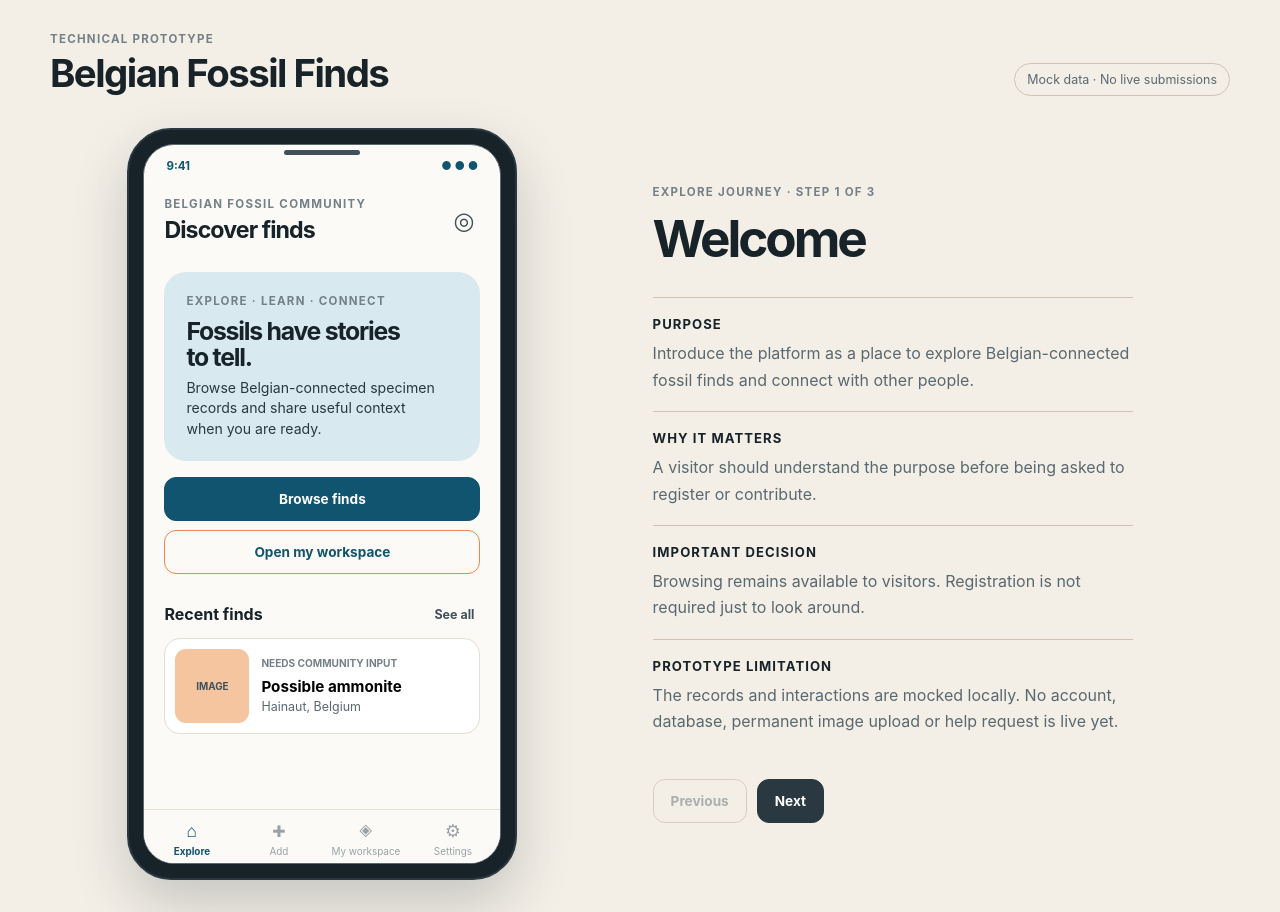
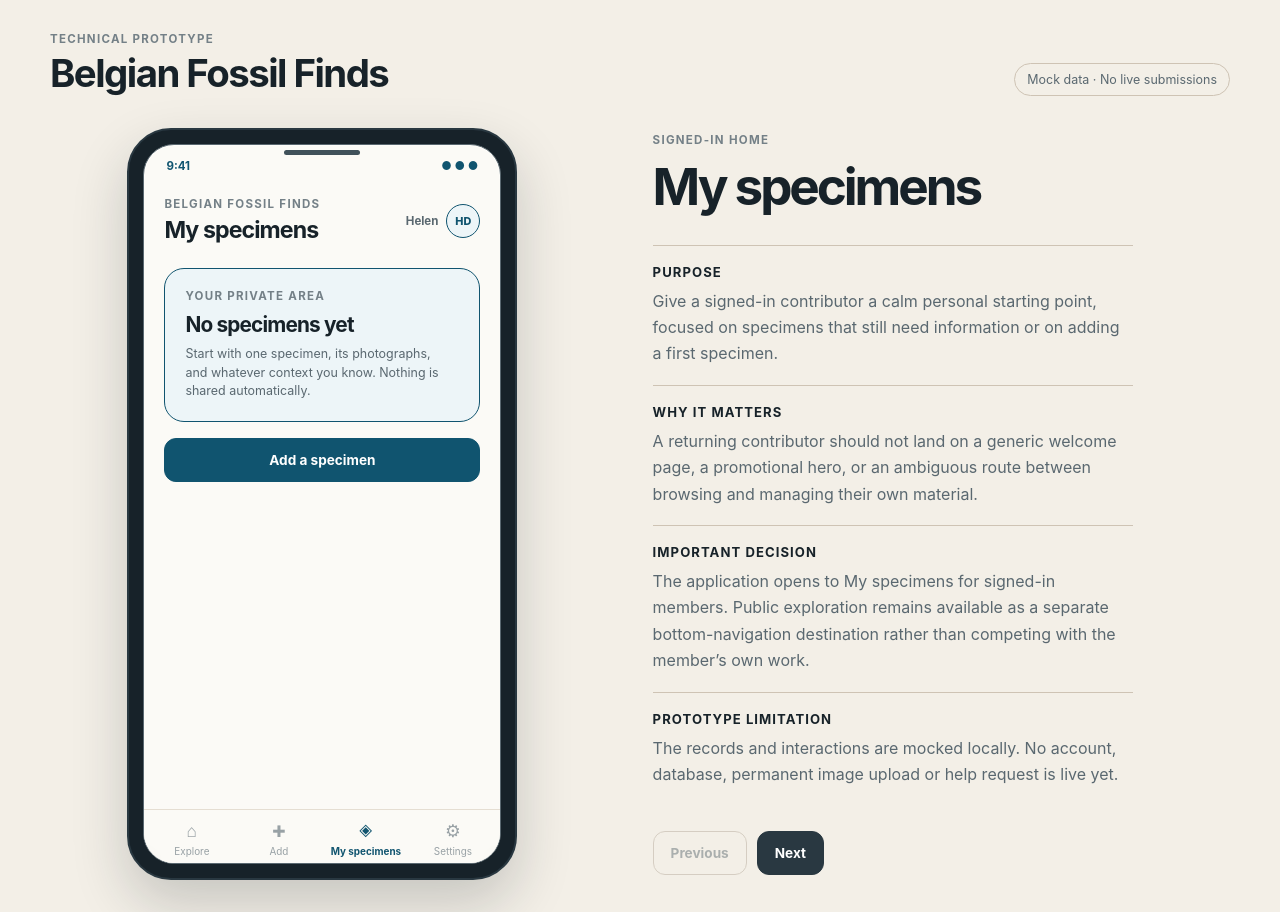
Before and after one commit to HelEvX/belgian-finds-prototype, a React (Vite) app: page / in a window 1280 px wide. Built offline with nearby package versions, Linux system fonts and the light colour scheme.

Commit message:
refactor: make my specimens the signed-in home

```diff
--- a/src/App.tsx
+++ b/src/App.tsx
@@ -9,7 +9,7 @@ import { FindDetailScreen } from "./features/explore/FindDetailScreen";
 import { WelcomeScreen } from "./features/explore/WelcomeScreen";
 // features/workspace
 import { SpecimenQueueScreen } from "./features/workspace/SpecimenQueueScreen";
-import { WorkspaceScreen } from "./features/workspace/WorkspaceScreen";
+
 import { SettingsScreen } from "./features/workspace/SettingsScreen";
 // features/record-find
 import { AddMethodScreen } from "./features/record-find/AddMethodScreen";
@@ -118,9 +118,9 @@ function App() {
 
   const [isBulkImportOpen, setIsBulkImportOpen] = useState(false);
 
-  const [addReturnStep, setAddReturnStep] = useState<0 | 11>(0);
+  const [addReturnStep, setAddReturnStep] = useState<0>(0);
 
-  const [onboardingReturnStep, setOnboardingReturnStep] = useState<0 | 11 | 14>(0);
+  const [onboardingReturnStep, setOnboardingReturnStep] = useState<0 | 14>(0);
 
   const [hasSeenContributionOnboarding, setHasSeenContributionOnboarding] = useState(() =>
     readStoredBoolean("belgian-finds.has-seen-contribution-onboarding", false),
@@ -134,7 +134,7 @@ function App() {
     readStoredBoolean("belgian-finds.show-image-guidance", true),
   );
 
-  const [settingsReturnStep, setSettingsReturnStep] = useState<PrototypeStep>(11);
+  const [settingsReturnStep, setSettingsReturnStep] = useState<PrototypeStep>(0);
 
   const findPhotosRef = useRef<LocalFindPhoto[]>([]);
   const specimenDraftsRef = useRef<SpecimenDraft[]>([]);
@@ -393,7 +393,7 @@ function App() {
         return;
 
       case 12:
-        setStep(11);
+        setStep(0);
         return;
 
       case 13:
@@ -469,12 +469,12 @@ function App() {
         return;
 
       case 11:
-        setAddReturnStep(11);
+        setAddReturnStep(0);
         setStep(3);
         return;
 
       case 12:
-        setStep(11);
+        setStep(0);
         return;
 
       case 14:
@@ -487,37 +487,39 @@ function App() {
     }
   };
 
-  const showWelcome = () => {
+  const showMemberHome = () => {
     setIsBulkImportOpen(false);
     setStep(0);
   };
 
+  const showExplore = () => {
+    setIsBulkImportOpen(false);
+    setStep(1);
+  };
+
   const openAddJourney = () => {
     setIsBulkImportOpen(false);
-
-    const returnStep = step === 11 || step === 12 || step === 14 || step === 15 ? 11 : 0;
-
-    setAddReturnStep(returnStep);
+    setAddReturnStep(0);
 
     if (hasSeenContributionOnboarding) {
       setStep(3);
       return;
     }
 
-    setOnboardingReturnStep(returnStep);
+    setOnboardingReturnStep(0);
     setStep(4);
   };
 
-  const openAddFromWorkspace = () => {
+  const openAddFromMySpecimens = () => {
     setIsBulkImportOpen(false);
-    setAddReturnStep(11);
+    setAddReturnStep(0);
 
     if (hasSeenContributionOnboarding) {
       setStep(3);
       return;
     }
 
-    setOnboardingReturnStep(11);
+    setOnboardingReturnStep(0);
     setStep(4);
   };
 
@@ -560,9 +562,9 @@ function App() {
           navigation={
             <BottomNavigation
               step={step}
-              onExplore={showWelcome}
+              onExplore={showExplore}
               onAdd={openAddJourney}
-              onWorkspace={() => setStep(11)}
+              onMySpecimens={showMemberHome}
               onSettings={openSettings}
             />
           }
@@ -577,26 +579,15 @@ function App() {
           }>
           {step === 0 && (
             <WelcomeScreen
-              onBrowse={() => setStep(1)}
-              onOpenFind={() => setStep(2)}
-              onOpenWorkspace={() => setStep(11)}
+              queueCount={specimenDrafts.length}
+              onOpenQueue={() => setStep(12)}
+              onAddSpecimen={openAddFromMySpecimens}
             />
           )}
 
           {step === 1 && <BrowseScreen onOpenFind={() => setStep(2)} />}
 
           {step === 2 && <FindDetailScreen onBack={() => setStep(1)} />}
-
-          {step === 11 && (
-            <WorkspaceScreen
-              queueCount={specimenDrafts.length}
-              showWorkflowGuidance={showWorkflowGuidance}
-              onOpenQueue={() => setStep(12)}
-              onAddMaterial={openAddFromWorkspace}
-              onExplore={showWelcome}
-              onOpenSettings={openSettings}
-            />
-          )}
 
           {step === 14 && (
             <SettingsScreen
@@ -616,7 +607,7 @@ function App() {
               onSelectDraft={setActiveSpecimenDraftId}
               onStartAnnotation={startAnnotation}
               onBack={() => setStep(11)}
-              onAddMaterial={openAddFromWorkspace}
+              onAddMaterial={openAddFromMySpecimens}
             />
           )}
 
--- a/src/components/BottomNavigation.tsx
+++ b/src/components/BottomNavigation.tsx
@@ -4,32 +4,36 @@ type BottomNavigationProps = {
   step: PrototypeStep;
   onExplore: () => void;
   onAdd: () => void;
-  onWorkspace: () => void;
+  onMySpecimens: () => void;
   onSettings: () => void;
 };
 
-export function BottomNavigation({ step, onExplore, onAdd, onWorkspace, onSettings }: BottomNavigationProps) {
+export function BottomNavigation({ step, onExplore, onAdd, onMySpecimens, onSettings }: BottomNavigationProps) {
+  const isAddActive = (step >= 3 && step <= 10) || step === 13 || step === 15;
+
+  const isMySpecimensActive = step === 0 || step === 11 || step === 12;
+
   return (
     <nav className="mobile-navigation" aria-label="Main navigation">
-      <button className={`nav-item ${step <= 2 ? "nav-item-active" : ""}`} type="button" onClick={onExplore}>
+      <button
+        className={`nav-item ${step === 1 || step === 2 ? "nav-item-active" : ""}`}
+        type="button"
+        onClick={onExplore}>
         <span>⌂</span>
         Explore
       </button>
 
-      <button
-        className={`nav-item ${(step >= 3 && step <= 10) || step === 13 || step === 15 ? "nav-item-active" : ""}`}
-        type="button"
-        onClick={onAdd}>
+      <button className={`nav-item ${isAddActive ? "nav-item-active" : ""}`} type="button" onClick={onAdd}>
         <span>🞦</span>
         Add
       </button>
 
       <button
-        className={`nav-item ${step === 11 || step === 12 ? "nav-item-active" : ""}`}
+        className={`nav-item ${isMySpecimensActive ? "nav-item-active" : ""}`}
         type="button"
-        onClick={onWorkspace}>
+        onClick={onMySpecimens}>
         <span>🞛</span>
-        My workspace
+        My specimens
       </button>
 
       <button className={`nav-item ${step === 14 ? "nav-item-active" : ""}`} type="button" onClick={onSettings}>
--- a/src/components/NotesPanel.tsx
+++ b/src/components/NotesPanel.tsx
@@ -23,13 +23,13 @@ export function NotesPanel({ step, onPrevious, onNext, nextDisabled = false }: N
           : step === 13
             ? "Continue to privacy"
             : step === 14
-              ? "Back to workspace"
+              ? "Back to My specimens"
               : step === 15
                 ? "Back to queue"
                 : step === 11
                   ? "Add material"
                   : step === 12
-                    ? "Back to workspace"
+                    ? "Back to My specimens"
                     : isJourneyEnd
                       ? "Restart journey"
                       : "Next";
--- a/src/features/explore/BrowseScreen.tsx
+++ b/src/features/explore/BrowseScreen.tsx
@@ -10,7 +10,7 @@ export function BrowseScreen({ onOpenFind }: BrowseScreenProps) {
           <p className="mobile-eyebrow">Belgian fossil community</p>
           <h2>Browse finds</h2>
         </div>
-
+        {/* can we filter for 'my finds' (only finds by the user) here?? */}
         <button className="icon-button" aria-label="Open filters">
           ☷
         </button>
--- a/src/features/explore/WelcomeScreen.tsx
+++ b/src/features/explore/WelcomeScreen.tsx
@@ -1,58 +1,57 @@
 type WelcomeScreenProps = {
-  onBrowse: () => void;
-  onOpenFind: () => void;
-  onOpenWorkspace: () => void;
+  queueCount: number;
+  onOpenQueue: () => void;
+  onAddSpecimen: () => void;
 };
 
-export function WelcomeScreen({ onBrowse, onOpenFind, onOpenWorkspace }: WelcomeScreenProps) {
+export function WelcomeScreen({ queueCount, onOpenQueue, onAddSpecimen }: WelcomeScreenProps) {
+  const hasDrafts = queueCount > 0;
+
   return (
     <>
       <header className="mobile-header">
         <div>
-          <p className="mobile-eyebrow">Belgian fossil community</p>
-          <h2>Discover finds</h2>
+          <p className="mobile-eyebrow">Belgian Fossil Finds</p>
+
+          <h2>My specimens</h2>
         </div>
 
-        <button className="icon-button" type="button" aria-label="Open my workspace" onClick={onOpenWorkspace}>
-          ◎
-        </button>
+        <div className="member-identity" aria-label="Signed in as Helen Deleuze">
+          <span>Helen</span>
+
+          <span className="member-avatar" aria-hidden="true">
+            HD
+          </span>
+        </div>
       </header>
 
-      <section className="welcome-card">
-        <p className="card-kicker">Explore · Learn · Connect</p>
-        <h3>Fossils have stories to tell.</h3>
-        <p>Browse Belgian-connected specimen records and share useful context when you are ready.</p>
+      <section className="member-summary-card">
+        <p className="card-kicker">{hasDrafts ? "Needs information" : "Your private area"}</p>
+
+        <h3>
+          {hasDrafts
+            ? `${queueCount} ${queueCount === 1 ? "specimen needs" : "specimens need"} information`
+            : "No specimens yet"}
+        </h3>
+
+        <p>
+          {hasDrafts
+            ? "Continue documenting your private drafts whenever you are ready, or start another specimen."
+            : "Start with one specimen, its photographs, and whatever context you know. Nothing is shared automatically."}
+        </p>
       </section>
 
       <div className="mobile-actions">
-        <button className="primary-button" type="button" onClick={onBrowse}>
-          Browse finds
+        <button className="primary-button" type="button" onClick={hasDrafts ? onOpenQueue : onAddSpecimen}>
+          {hasDrafts ? "Continue documenting" : "Add a specimen"}
         </button>
 
-        <button className="secondary-button" type="button" onClick={onOpenWorkspace}>
-          Open my workspace
-        </button>
+        {hasDrafts && (
+          <button className="secondary-button" type="button" onClick={onAddSpecimen}>
+            Add another specimen
+          </button>
+        )}
       </div>
-
-      <section className="mobile-section">
-        <div className="section-heading">
-          <h3>Recent finds</h3>
-
-          <button className="text-button" type="button" onClick={onBrowse}>
-            See all
-          </button>
-        </div>
-
-        <button className="find-card find-card-button" type="button" onClick={onOpenFind}>
-          <div className="find-image-placeholder">IMAGE</div>
-
-          <div className="find-card-content">
-            <span className="status-label">Needs community input</span>
-            <h4>Possible ammonite</h4>
-            <p>Hainaut, Belgium</p>
-          </div>
-        </button>
-      </section>
     </>
   );
 }
--- a/src/features/workspace/WorkspaceScreen.tsx
+++ b/src/obsolete/WorkspaceScreen.tsx
@@ -91,14 +91,14 @@ export function WorkspaceScreen({
             <span>Completed documentation and published records will appear here.</span>
           </div>
         </section>
-
+        {/* Why 'material' and not 'find' or 'record'? Isn't that confusing? Note that we're using this across the app*/}
         <div className="mobile-actions">
           <button className="primary-button" type="button" onClick={onAddMaterial}>
             Add material
           </button>
-
+          {/* this should NOT go to public finds */}
           <button className="secondary-button" type="button" onClick={onExplore}>
-            Browse public finds
+            Browse my finds
           </button>
         </div>
       </section>
--- a/src/prototype/stepNotes.ts
+++ b/src/prototype/stepNotes.ts
@@ -2,27 +2,34 @@ import type { StepNote } from "./types";
 
 export const stepNotes: StepNote[] = [
   {
-    label: "Explore journey · Step 1 of 3",
-    title: "Welcome",
+    label: "Signed-in home",
+    title: "My specimens",
     purpose:
-      "Introduce the platform as a place to explore Belgian-connected fossil finds and connect with other people.",
-    matters: "A visitor should understand the purpose before being asked to register or contribute.",
-    decision: "Browsing remains available to visitors. Registration is not required just to look around.",
+      "Give a signed-in contributor a calm personal starting point, focused on specimens that still need information or on adding a first specimen.",
+    matters:
+      "A returning contributor should not land on a generic welcome page, a promotional hero, or an ambiguous route between browsing and managing their own material.",
+    decision:
+      "The application opens to My specimens for signed-in members. Public exploration remains available as a separate bottom-navigation destination rather than competing with the member’s own work.",
   },
   {
-    label: "Explore journey · Step 2 of 3",
-    title: "Browse finds",
-    purpose: "Give visitors a simple way to explore records from the wider Belgian fossil community.",
-    matters: "The public catalogue is the entry point for people who are curious but are not ready to submit a find.",
-    decision: "The first filters are intentionally broad: location, identification status and type of material.",
+    label: "Public exploration · Step 1 of 2",
+    title: "Explore specimens",
+    purpose:
+      "Let members browse publicly shared specimens connected to Belgium without implying that the platform represents a single national fossil community.",
+    matters:
+      "Exploration is valuable for learning and later participation, but it should not distract from the signed-in member’s private specimens when the app first opens.",
+    decision:
+      "Explore is a dedicated navigation destination. The first real implementation should fetch recently shared specimens by publication date, with manual refresh rather than constant polling.",
   },
   {
-    label: "Explore journey · Step 3 of 3",
-    title: "Find detail",
-    purpose: "Show one record in enough detail for another person to understand it and offer useful input.",
+    label: "Public exploration · Step 2 of 2",
+    title: "Specimen detail",
+    purpose:
+      "Show one shared specimen in enough detail for another member to understand the contributor’s information and, later, decide whether to follow or contribute where input is invited.",
     matters:
-      "The detail page must distinguish the collector’s original statement from later community or specialist responses.",
-    decision: "A help request is attached to a specific find rather than handled through a general contact form.",
+      "The detail page must distinguish the contributor’s original statement from later community or specialist responses.",
+    decision:
+      "A help request belongs to one specimen, not a generic contact form. Future interaction remains owner-controlled and is outside this prototype step.",
   },
   {
     label: "Contribute · Add material",
--- a/src/styles/mobile-app.css
+++ b/src/styles/mobile-app.css
@@ -89,6 +89,55 @@
   line-height: 1.45;
 }
 
+/* Signed-in member home */
+.member-identity {
+  display: inline-flex;
+  align-items: center;
+  gap: var(--space-2);
+  color: var(--color-text-muted);
+  font-size: 0.72rem;
+  font-weight: 700;
+}
+
+.member-avatar {
+  display: grid;
+  width: 34px;
+  height: 34px;
+  place-items: center;
+  border: 1px solid var(--color-action-primary-border);
+  border-radius: 50%;
+  background: var(--color-choice-active-surface);
+  color: var(--color-action-primary);
+  font-size: 0.68rem;
+  font-weight: 800;
+  letter-spacing: 0.02em;
+}
+
+.member-summary-card {
+  margin-top: var(--space-6);
+  padding: var(--space-5);
+  border: 1px solid var(--color-action-primary-border);
+  border-radius: 20px;
+  background: var(--color-choice-active-surface);
+}
+
+.member-summary-card h3 {
+  margin: 10px 0 var(--space-2);
+  font-size: 1.3rem;
+  line-height: 1.15;
+  letter-spacing: -0.04em;
+}
+
+.member-summary-card p:last-child {
+  max-width: 270px;
+  margin: 0;
+  color: var(--color-text-muted);
+  font-size: 0.78rem;
+  line-height: 1.5;
+}
+
+/* --- */
+
 .mobile-actions {
   display: grid;
   gap: 9px;
@@ -1607,6 +1656,7 @@
 }
 
 .location-field input,
+.location-field select,
 .location-field textarea {
   width: 100%;
   border: 1px solid var(--color-input-border);
@@ -1616,7 +1666,8 @@
   font-size: 0.75rem;
 }
 
-.location-field input {
+.location-field input,
+.location-field select {
   min-height: 44px;
   padding: 0 var(--space-3);
 }
```
